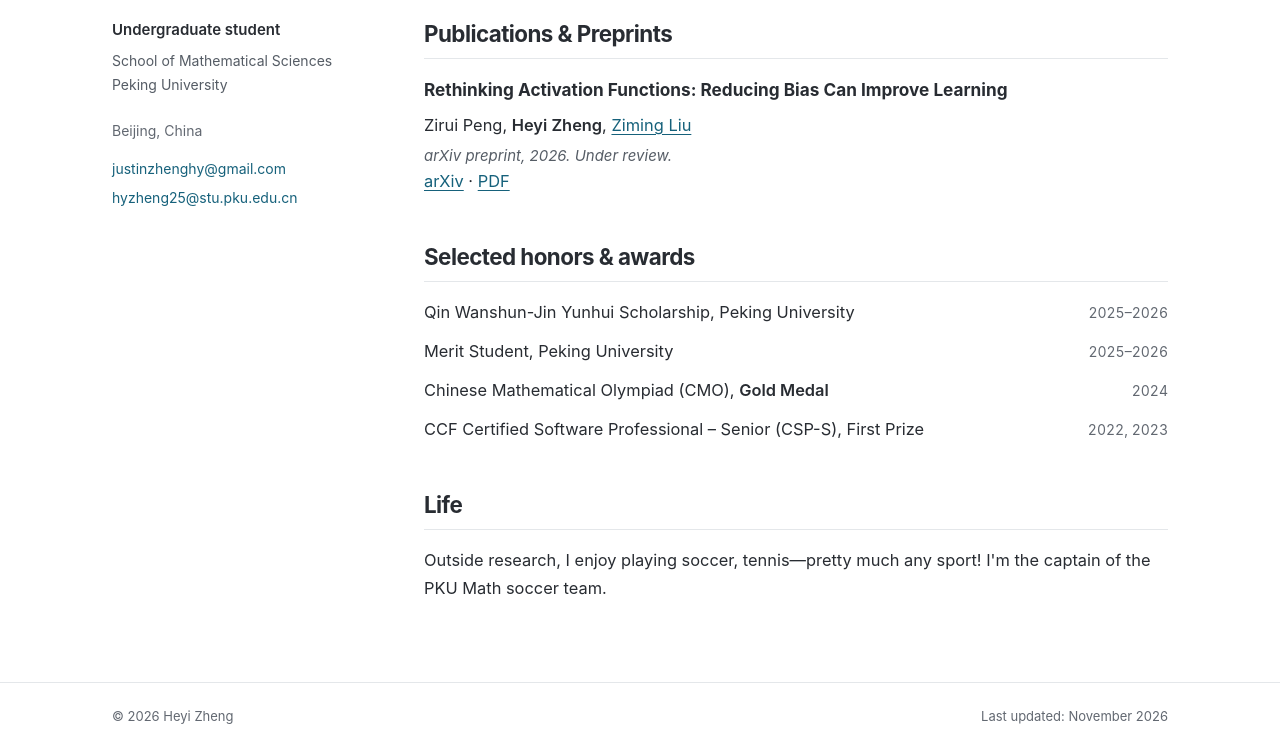
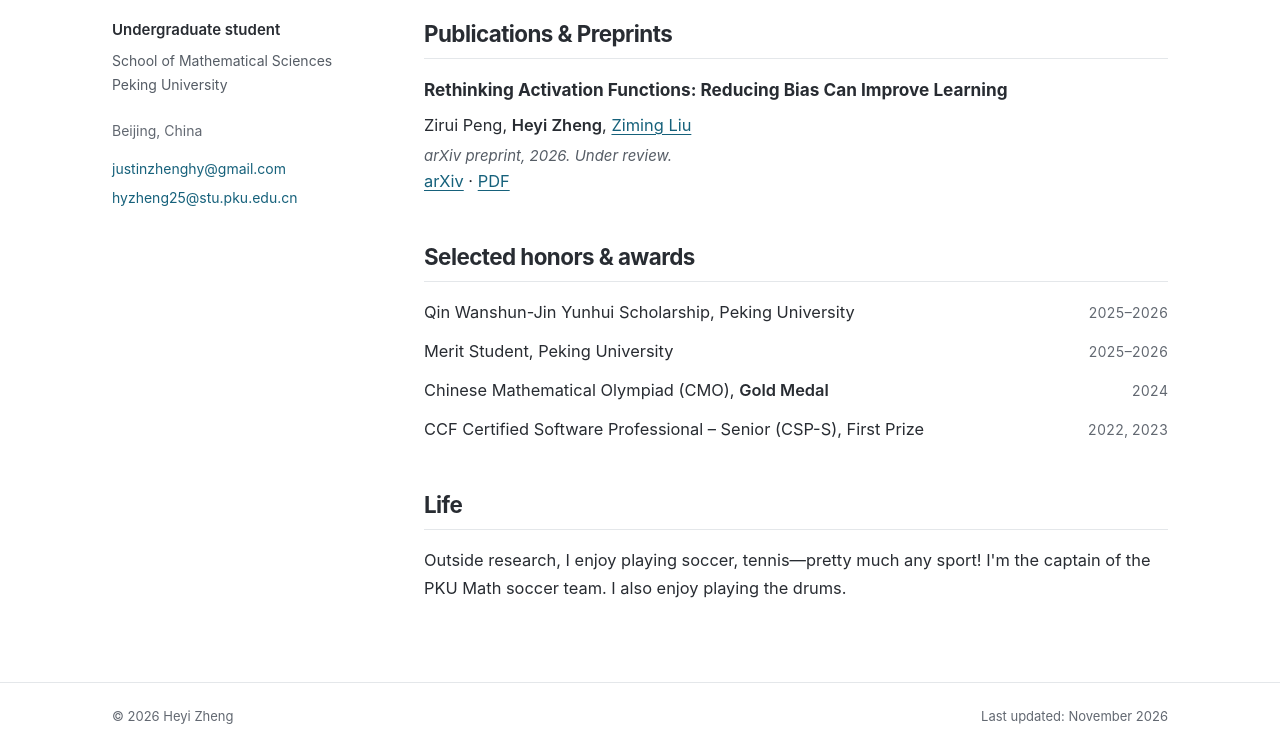
Before and after one commit to heyi-zheng/heyi-zheng.github.io, a plain HTML site: page index.html in a window 1280 px wide. Shown: the part 491-1241 px from the top of the page. Drawn offline with Linux system fonts and the light colour scheme.

Commit message:
Add playing drums to Life section

```diff
--- a/index.html
+++ b/index.html
@@ -74,7 +74,7 @@
       </section>
       <section id="life" aria-labelledby="life-title">
         <h2 id="life-title">Life</h2>
-        <p>Outside research, I enjoy playing soccer, tennis—pretty much any sport! I'm the captain of the PKU Math soccer team.</p>
+        <p>Outside research, I enjoy playing soccer, tennis—pretty much any sport! I'm the captain of the PKU Math soccer team. I also enjoy playing the drums.</p>
       </section>
     </main>
   </div>
```
